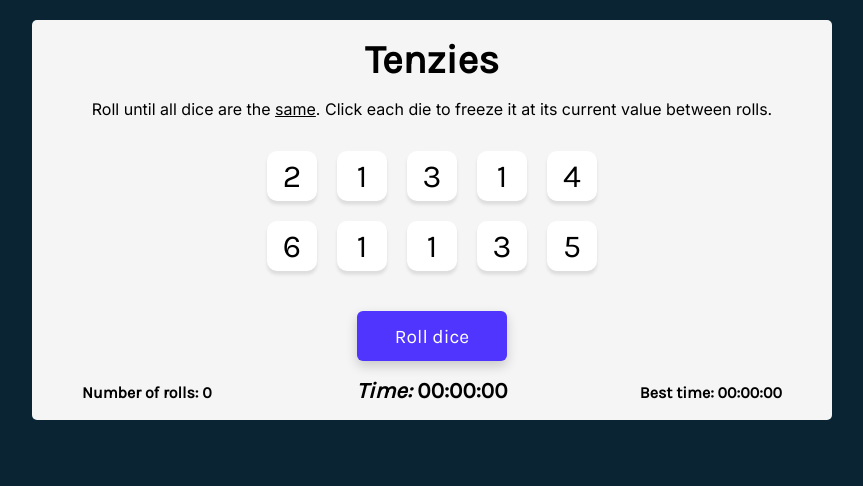
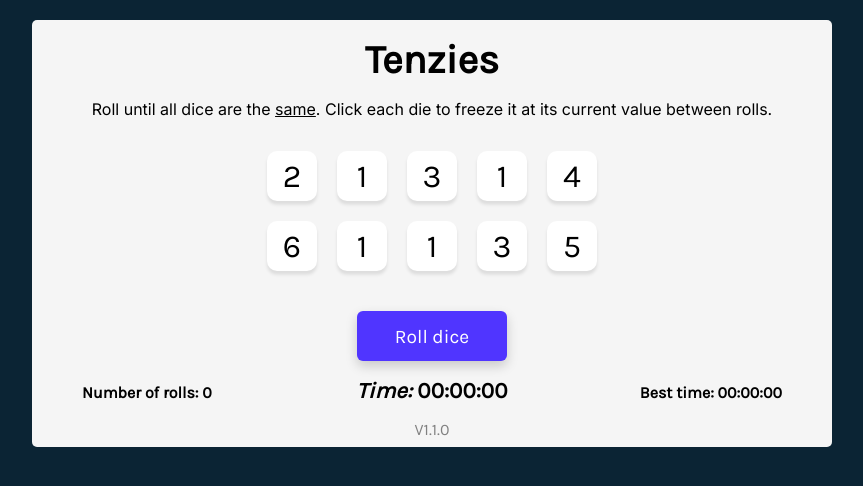
Before and after one commit to Ech0ke/tenziesGame, a React (Vite) app: page / in a window 1280 px wide. Shown: the top 486 px of the page, without its empty margins (208-1071 px from the left). Built offline with nearby package versions, Linux system fonts and the light colour scheme.

Commit message:
Display app version at the bottom

```diff
--- a/src/App.tsx
+++ b/src/App.tsx
@@ -151,6 +151,7 @@ function App() {
           )}
         </div>
       </div>
+      <span className="version">V1.1.0</span>
     </main>
   )
 }
--- a/src/style.css
+++ b/src/style.css
@@ -19,7 +19,7 @@ main {
   /* height: 450px; */
   max-width: 800px;
   background-color: whitesmoke;
-  padding: 1rem;
+  padding: 1rem 1rem 0.5rem 1rem;
   margin-inline: auto;
   border-radius: 5px;
   display: flex;
@@ -197,6 +197,14 @@ p {
   text-align: right;
 }
 
+.version {
+  width: 100%;
+  margin: 1rem 0 0 0;
+  text-decoration: none;
+  color: gray;
+  font-weight: lighter;
+}
+
 @media screen and (max-width: 490px) {
   .details {
     grid-template-columns: repeat(2, 1fr);
```
